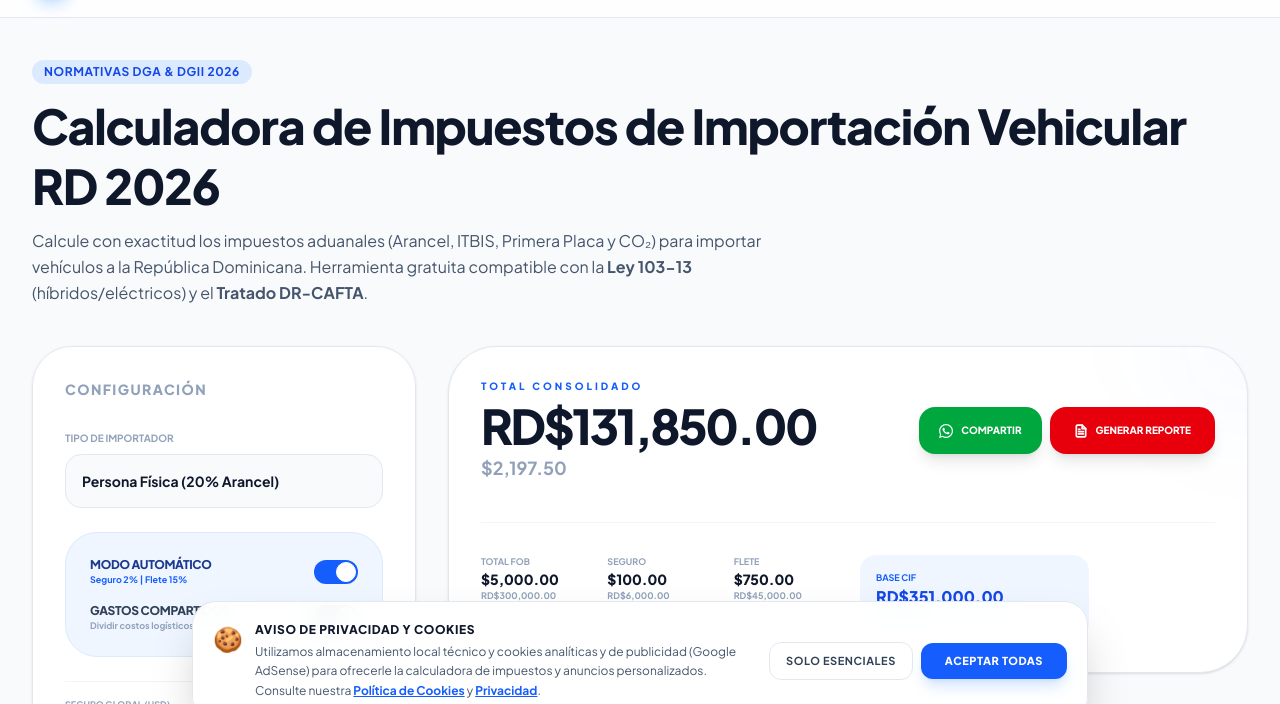
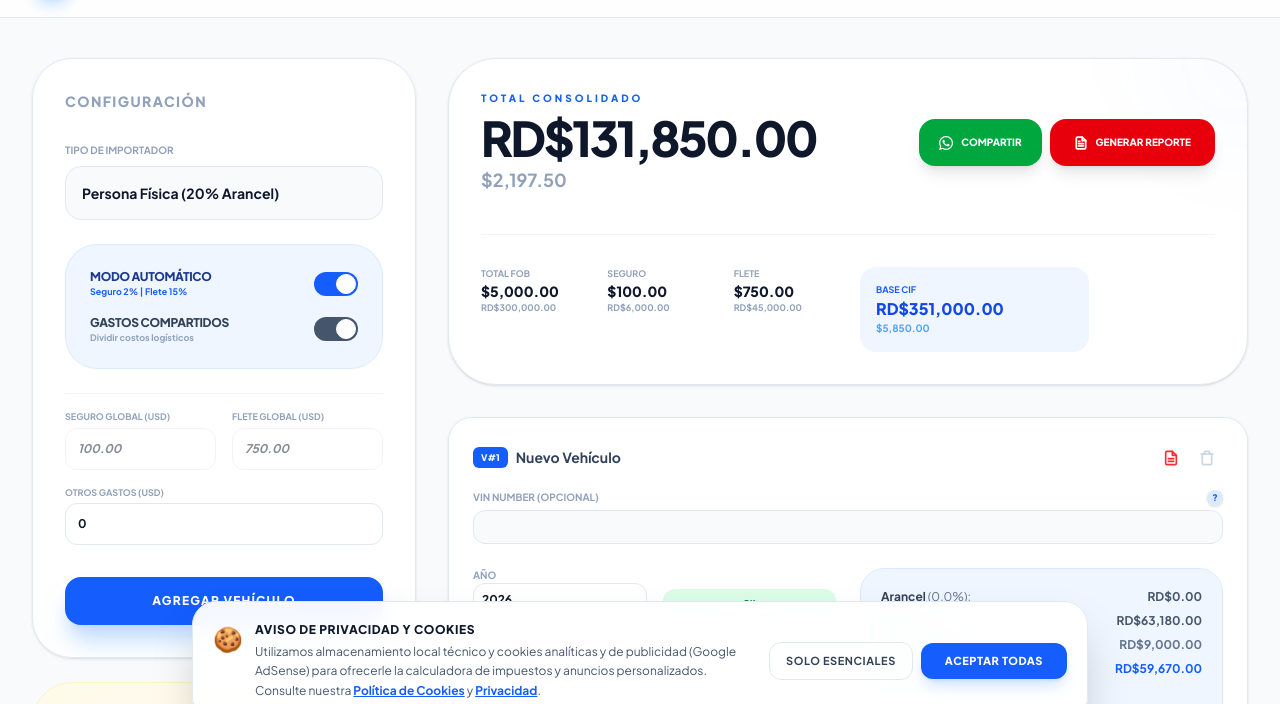
Before and after one commit to Jacoolzs/FerrampaCalc, a website with bundled scripts: page index.html in a window 1280 px wide. Shown: the part 63-767 px from the top of the page. Built offline with nearby package versions, Linux system fonts and the light colour scheme.

Commit message:
style(home): colocar la calculadora de primero y reubicar H1 en seccion editorial

```diff
--- a/index.html
+++ b/index.html
@@ -236,19 +236,6 @@
     <div id="main-content">
         <div id="view-home">
             <main class="max-w-7xl mx-auto px-4 sm:px-6 lg:px-8 py-10">
-                <!-- Encabezado Principal y SEO -->
-                <header class="mb-10 text-left">
-                    <div class="inline-flex items-center gap-2 px-3 py-1 rounded-full bg-blue-100 dark:bg-blue-900/40 text-blue-700 dark:text-blue-300 text-xs font-bold uppercase tracking-wider mb-3">
-                        <span>Normativas DGA &amp; DGII 2026</span>
-                    </div>
-                    <h1 class="text-3xl sm:text-4xl lg:text-5xl font-black text-slate-900 dark:text-white tracking-tight leading-tight">
-                        Calculadora de Impuestos de Importación Vehicular RD 2026
-                    </h1>
-                    <p class="text-slate-600 dark:text-slate-400 mt-3 max-w-3xl text-sm sm:text-base leading-relaxed">
-                        Calcule con exactitud los impuestos aduanales (Arancel, ITBIS, Primera Placa y CO₂) para importar vehículos a la República Dominicana. Herramienta gratuita compatible con la <strong>Ley 103-13</strong> (híbridos/eléctricos) y el <strong>Tratado DR-CAFTA</strong>.
-                    </p>
-                </header>
-
                 <div class="grid grid-cols-1 lg:grid-cols-12 gap-8 items-start">
 
                     <!-- Columna Izquierda -->
@@ -390,9 +377,9 @@
                         <div class="inline-flex items-center gap-2 px-3 py-1 rounded-full bg-blue-100 dark:bg-blue-900/40 text-blue-700 dark:text-blue-300 text-xs font-bold uppercase tracking-wider mb-4">
                             <span>Información Oficial & Normativas 2026</span>
                         </div>
-                        <h2 class="text-3xl md:text-4xl font-black text-slate-900 dark:text-white tracking-tight leading-tight">
-                            ¿Cómo se calculan los Impuestos de Importación Vehicular en República Dominicana?
-                        </h2>
+                        <h1 class="text-3xl md:text-4xl font-black text-slate-900 dark:text-white tracking-tight leading-tight">
+                            Calculadora de Importación Vehicular RD 2026: ¿Cómo se calculan los Impuestos?
+                        </h1>
                         <p class="text-slate-600 dark:text-slate-400 mt-4 leading-relaxed text-base">
                             La liquidación de tributos para vehículos importados ante la <strong>Dirección General de Aduanas (DGA)</strong> y el registro en la <strong>Dirección General de Impuestos Internos (DGII)</strong> se rige bajo el método de valoración internacional <strong>CIF (Cost, Insurance and Freight)</strong>. Comprender esta estructura le permite proyectar con total certeza su presupuesto antes de comprar en subastas o concesionarios internacionales.
                         </p>
```
